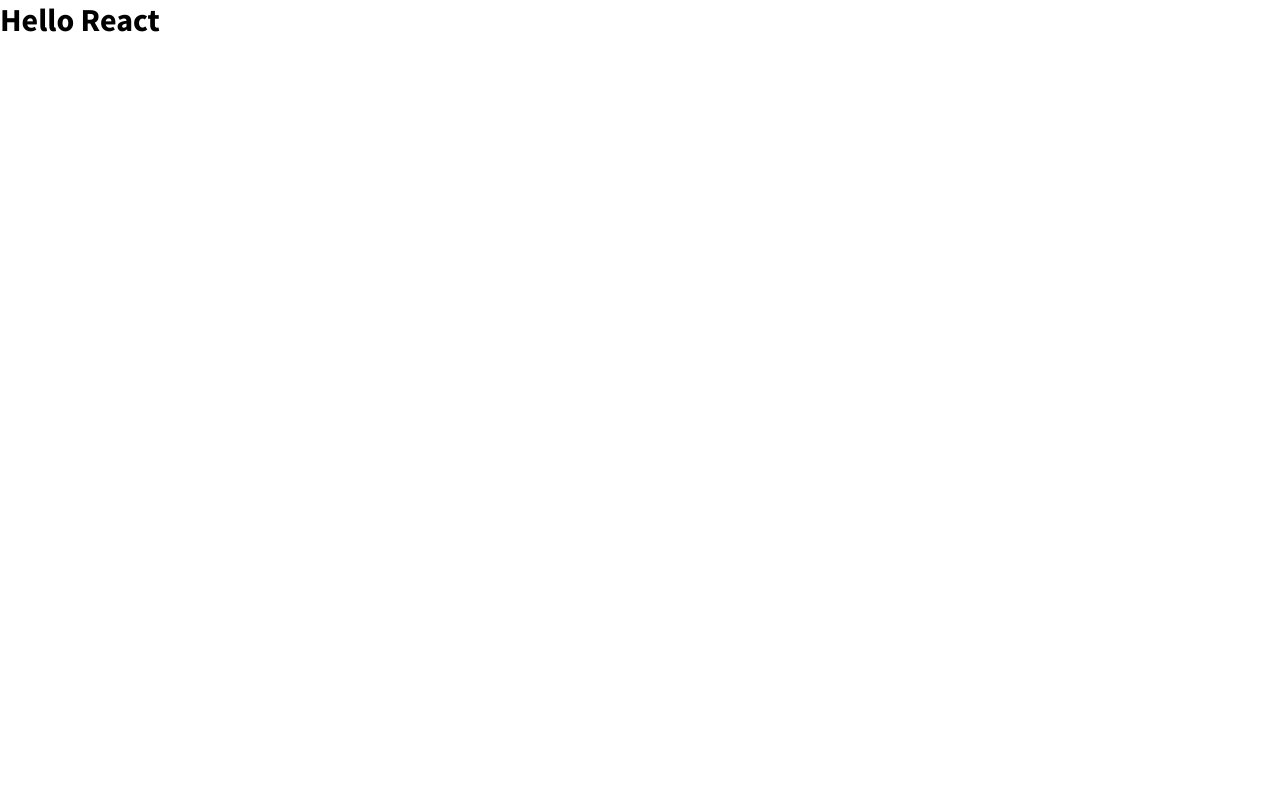
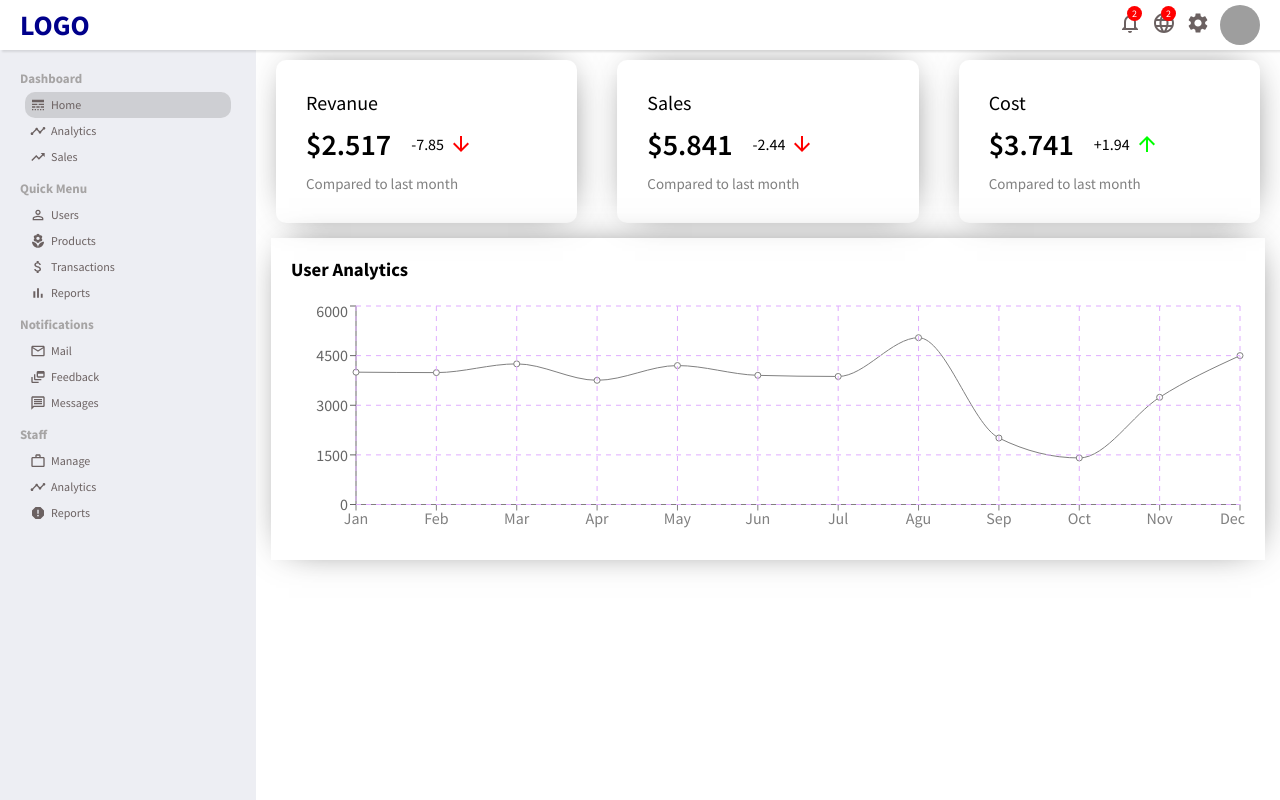
Before and after one commit to TokhirAsadov/react-admin-dawboard, a React (Create React App) app: page / in a window 1280 px wide. Built offline with nearby package versions, Linux system fonts and the light colour scheme; grey boxes are pictures that could not be loaded; the HTML template or start-up script is replaced by a standard one.

Commit message:
home page finished

```diff
--- a/src/App.css
+++ b/src/App.css
@@ -0,0 +1,3 @@
+.container{
+    display: flex;
+}
--- a/src/App.js
+++ b/src/App.js
@@ -1,9 +1,16 @@
 import './App.css';
+import Topbar from "./component/topbar/Topbar";
+import Sidebar from "./component/sidebar/Sidebar";
+import Home from "./pages/home/Home";
 
 function App() {
   return (
-    <div className="App">
-       <h1>Hello React</h1>
+    <div>
+        <Topbar />
+        <div className="container">
+              <Sidebar />
+              <Home />
+        </div>
     </div>
   );
 }
--- /dev/null
+++ b/src/Data.js
@@ -0,0 +1,50 @@
+export const userData = [
+    {
+        name: 'Jan',
+        "Active User": 4000,
+    },
+    {
+        name: 'Feb',
+        "Active User": 3987,
+    },
+    {
+        name: 'Mar',
+        "Active User": 4251,
+    },
+    {
+        name: 'Apr',
+        "Active User": 3754,
+    },
+    {
+        name: 'May',
+        "Active User": 4200,
+    },
+    {
+        name: 'Jun',
+        "Active User": 3904,
+    },
+    {
+        name: 'Jul',
+        "Active User": 3870,
+    },
+    {
+        name: 'Agu',
+        "Active User": 5042,
+    },
+    {
+        name: 'Sep',
+        "Active User": 2010,
+    },
+    {
+        name: 'Oct',
+        "Active User": 1407,
+    },
+    {
+        name: 'Nov',
+        "Active User": 3240,
+    },
+    {
+        name: 'Dec',
+        "Active User": 4500,
+    }
+];
--- /dev/null
+++ b/src/pages/home/Home.css
@@ -0,0 +1,4 @@
+.home{
+    flex: 4;
+    padding-top: 10px;
+}
--- /dev/null
+++ b/src/pages/home/Home.jsx
@@ -0,0 +1,14 @@
+import React from "react"
+import "./Home.css"
+import FeaturedInfo from "../../component/featuredInfo/FeaturedInfo";
+import Chart from "../../component/chart/Chart";
+import { userData } from "./../../Data"
+
+export default function Home(){
+    return(
+        <div className="home">
+            <FeaturedInfo />
+            <Chart data={userData} title="User Analytics" grid dataKey="Active User"/>
+        </div>
+    );
+}
```
